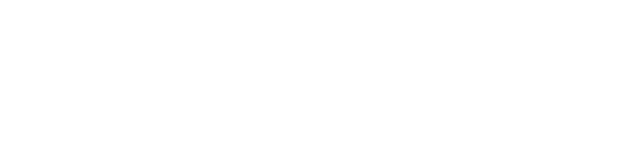
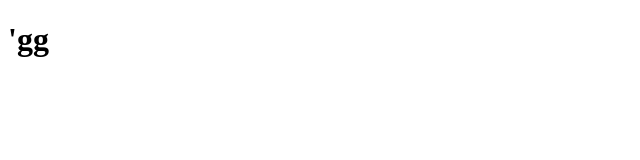
Before and after one commit to AssylHub/test, a plain HTML site: page index.html in a window 1280 px wide. Shown: the full height of the page, 0-640 px from the left. Drawn offline with Linux system fonts and the light colour scheme.

Commit message:
something

```diff
--- a/index.html
+++ b/index.html
@@ -6,6 +6,6 @@
     <title>Document</title>
 </head>
 <body>
-
+    <h1>'gg</h1>
 </body>
 </html>
```
